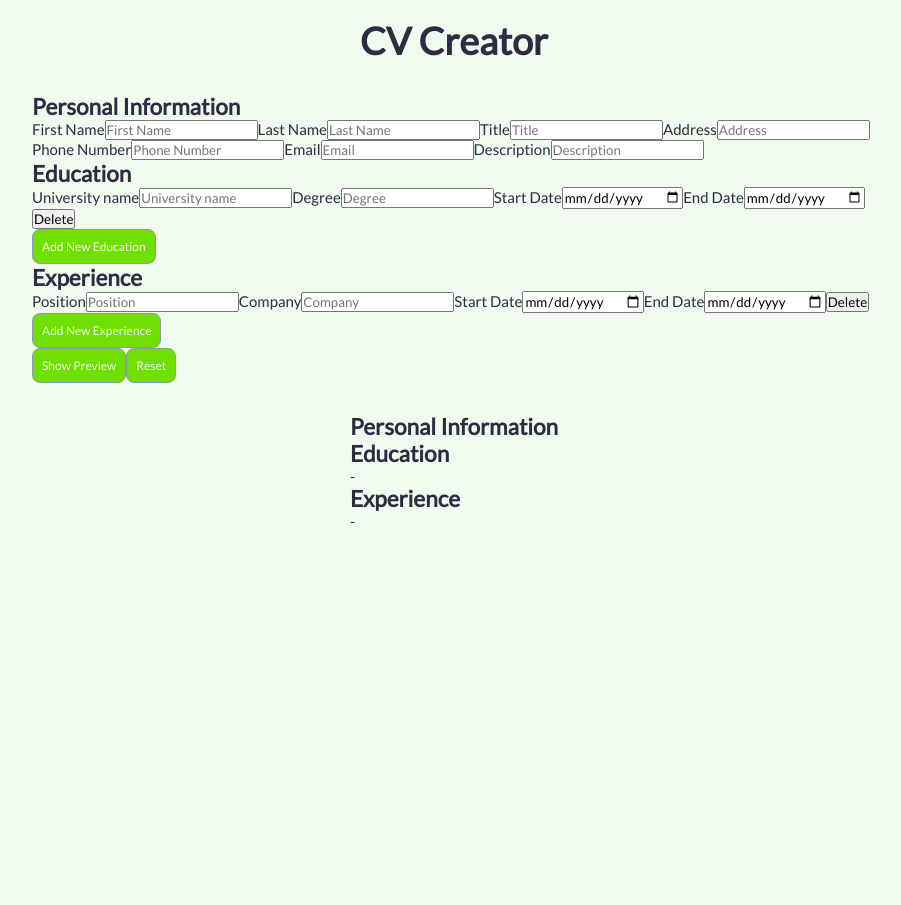
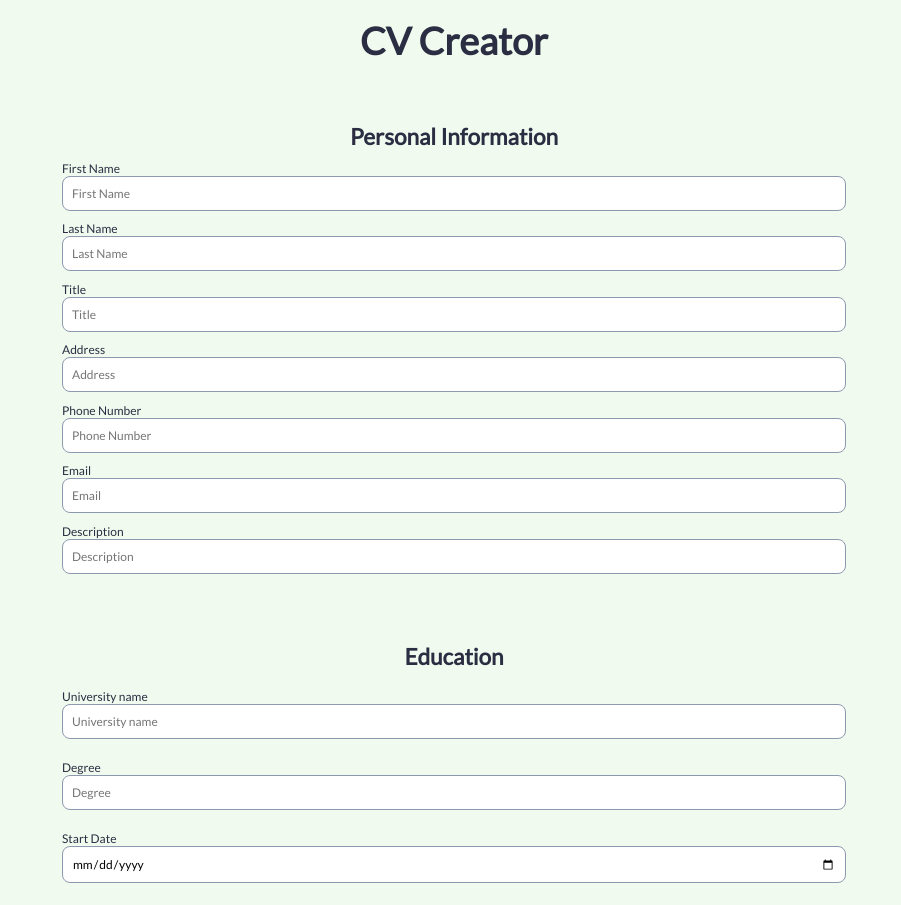
Before and after one commit to berkaysson/cv-creator-app, a React (Create React App) app: page / in a window 1280 px wide. Shown: the top 905 px of the page, without its empty margins (186-1087 px from the left). Before the commit the page ends 800 px from the top, so only its background shows below. Built offline with nearby package versions, Linux system fonts and the light colour scheme.

Commit message:
Implementation of styled-components

```diff
--- a/src/Components/Form/CVForm.js
+++ b/src/Components/Form/CVForm.js
@@ -3,6 +3,15 @@ import Experience from "./Experience";
 import Education from "./Education";
 import React from "react";
 import Button from "../../UIElements/Button";
+import styled from "styled-components";
+
+const Form = styled.form`
+  display: flex;
+  flex-direction: column;
+  gap: var(--gap);
+  padding: var(--padding);
+  width: 100%;
+`
 
 const CVForm = ({
   onChangePersonal,
@@ -17,7 +26,7 @@ const CVForm = ({
   onDeleteExperienceItem,
 }) => {
   return (
-    <form id="form" onSubmit={(e) => onSubmit(e)} onReset={onReset}>
+    <Form id="form" onSubmit={(e) => onSubmit(e)} onReset={onReset}>
       <Personal onChange={onChangePersonal} personalData={CV.Personal} />
       <Education
         educationData={CV.Education}
@@ -32,9 +41,9 @@ const CVForm = ({
         onDeleteItem={onDeleteExperienceItem}
       />
 
-      <Button type={'submit'} text={'Show Preview'} />
-      <Button type={'reset'} text={'Reset'} />
-    </form>
+      <Button type={'submit'} text={'Show Preview'} buttonType='primary'/>
+      <Button type={'reset'} text={'Reset'} buttonType='secondary'/>
+    </Form>
   );
 };
 
--- a/src/Components/Form/Education.js
+++ b/src/Components/Form/Education.js
@@ -1,6 +1,7 @@
 import React from "react";
 import EducationItem from "./EducationItem";
 import Button from "../../UIElements/Button";
+import FormWrapper from "../../UIElements/FormWrapper";
 
 const Education = ({educationData, onChange, onAddItem, onDeleteItem}) => {
   const educationItems = Object.values(educationData).map((item) => (
@@ -13,11 +14,11 @@ const Education = ({educationData, onChange, onAddItem, onDeleteItem}) => {
   ));
 
   return (
-    <div>
+    <FormWrapper>
       <h2>Education</h2>
       {educationItems}
-      <Button text={'Add New Education'} onClick={onAddItem}/>
-    </div>
+      <Button text={'Add New Education'} onClick={onAddItem} buttonType='add'/>
+    </FormWrapper>
   );
 };
 
--- a/src/Components/Form/EducationItem.js
+++ b/src/Components/Form/EducationItem.js
@@ -1,46 +1,51 @@
 import React from "react";
+import InputForm from "../../UIElements/InputForm";
+import Button from "../../UIElements/Button";
+import FormItemWrapper from "../../UIElements/FormItemWrapper";
 
 const EducationItem = ({id, onChange, data, onDelete}) => {
   return (
-    <div id={id}>
-      <label>University name</label>
-      <input
-        type="text"
-        name="UniName"
-        value={data.UniName}
-        onChange={(e)=>onChange(e, id)}
+    <FormItemWrapper>
+      <InputForm
+        labelText="University name"
+        inputType="text"
         placeholder="University name"
+        inputName="UniName"
+        onChange={(e) => onChange(e, id)}
       />
 
-      <label>Degree</label>
-      <input
-        type="text"
-        name="Degree"
-        value={data.Degree}
-        onChange={(e)=>onChange(e, id)}
+      <InputForm
+        labelText="Degree"
+        inputType="text"
         placeholder="Degree"
+        inputName="Degree"
+        onChange={(e) => onChange(e, id)}
       />
 
-      <label>Start Date</label>
-      <input
-        type="date"
-        name="StartDate"
-        value={data.StartDate}
-        onChange={(e)=>onChange(e, id)}
+      <InputForm
+        labelText="Start Date"
+        inputType="date"
+        placeholder="Start Date"
+        inputName="StartDate"
+        onChange={(e) => onChange(e, id)}
       />
 
-      <label>End Date</label>
-      <input
-        type="date"
-        name="EndDate"
-        value={data.EndDate}
-        onChange={(e)=>onChange(e, id)}
+      <InputForm
+        labelText="End Date"
+        inputType="date"
+        placeholder="End Date"
+        inputName="EndDate"
+        onChange={(e) => onChange(e, id)}
       />
 
-      <button onClick={(e) => {onDelete(e, id)}}>
-        Delete
-      </button>
-    </div>
+      <Button
+        onClick={(e) => {
+          onDelete(e, id);
+        }}
+        text="Delete"
+        buttonType='danger'
+      />
+    </FormItemWrapper>
   );
 };
 
--- a/src/Components/Form/Experience.js
+++ b/src/Components/Form/Experience.js
@@ -1,6 +1,7 @@
 import React from "react";
 import ExperienceItem from "./ExperienceItem";
 import Button from "../../UIElements/Button";
+import FormWrapper from "../../UIElements/FormWrapper";
 
 const Experience = ({ experienceData, onChange, onAddItem, onDeleteItem }) => {
   const experienceItems = Object.values(experienceData).map((item) => (
@@ -14,11 +15,11 @@ const Experience = ({ experienceData, onChange, onAddItem, onDeleteItem }) => {
   ));
 
   return (
-    <div>
+    <FormWrapper>
       <h2>Experience</h2>
       {experienceItems}
-      <Button text={'Add New Experience'} onClick={onAddItem}/>
-    </div>
+      <Button text={'Add New Experience'} onClick={onAddItem} buttonType='add'/>
+    </FormWrapper>
   );
 };
 
--- a/src/Components/Form/ExperienceItem.js
+++ b/src/Components/Form/ExperienceItem.js
@@ -1,49 +1,52 @@
 import React from "react";
+import InputForm from "../../UIElements/InputForm";
+import Button from "../../UIElements/Button";
+import FormItemWrapper from "../../UIElements/FormItemWrapper";
 
 const ExperienceItem = ({ id, onChange, data, onDelete }) => {
   return (
-    <div id={id}>
-      <label>Position</label>
-      <input
-        type="text"
-        name="Position"
+    <FormItemWrapper>
+      <InputForm
+        labelText="Position"
+        inputType="text"
+        inputName="Position"
+        placeholder="Position"
+        onChange={(e) => onChange(e, id)}
         value={data.Position}
+      />
+      <InputForm
+        labelText="Company"
+        inputType="text"
+        inputName="Company"
+        placeholder="Company"
         onChange={(e) => onChange(e, id)}
-        placeholder="Position"
+        value={data.Company}
       />
 
-      <label>Company</label>
-      <input
-        type="text"
-        name="Company"
-        value={data.Company}
+      <InputForm
+        labelText="Start Date"
+        inputType="date"
+        inputName="StartDate"
         onChange={(e) => onChange(e, id)}
-        placeholder="Company"
+        value={data.StartDate}
       />
 
-      <label>Start Date</label>
-      <input
-        type="date"
-        name="StartDate"
-        value={data.StartDate}
+      <InputForm
+        labelText="End Date"
+        inputType="date"
+        inputName="EndDate"
         onChange={(e) => onChange(e, id)}
-      />
-      <label>End Date</label>
-      <input
-        type="date"
-        name="EndDate"
         value={data.EndDate}
-        onChange={(e) => onChange(e, id)}
       />
 
-      <button
+      <Button
         onClick={(e) => {
           onDelete(e, id);
         }}
-      >
-        Delete
-      </button>
-    </div>
+        text='Delete'
+        buttonType='danger'
+      />
+    </FormItemWrapper>
   );
 };
 
--- a/src/Components/Form/Personal.js
+++ b/src/Components/Form/Personal.js
@@ -1,72 +1,74 @@
 import React from "react";
+import InputForm from "../../UIElements/InputForm";
+import FormWrapper from "../../UIElements/FormWrapper";
 
 const Personal = ({ onChange, personalData }) => {
   return (
-    <div>
+    <FormWrapper>
       <h2>Personal Information</h2>
-      <label>First Name</label>
-      <input
-        type="text"
-        name="FirstName"
+      <InputForm
+        labelText="First Name"
+        inputType="text"
+        placeholder="First Name"
+        inputName="FirstName"
+        onChange={onChange}
         value={personalData.FirstName}
-        onChange={(e)=>onChange(e)}
-        placeholder="First Name"
       />
 
-      <label>Last Name</label>
-      <input
-        type="text"
-        name="LastName"
+      <InputForm
+        labelText="Last Name"
+        inputType="text"
+        placeholder="Last Name"
+        inputName="LastName"
+        onChange={onChange}
         value={personalData.LastName}
-        onChange={(e)=>onChange(e)}
-        placeholder="Last Name"
       />
 
-      <label>Title</label>
-      <input
-        type="text"
-        name="Title"
+      <InputForm
+        labelText="Title"
+        inputType="text"
+        placeholder="Title"
+        inputName="Title"
+        onChange={onChange}
         value={personalData.Title}
-        onChange={(e)=>onChange(e)}
-        placeholder="Title"
       />
 
-      <label>Address</label>
-      <input
-        type="text"
-        name="Adress"
+      <InputForm
+        labelText="Address"
+        inputType="text"
+        placeholder="Address"
+        inputName="Adress"
+        onChange={onChange}
         value={personalData.Adress}
-        onChange={(e)=>onChange(e)}
-        placeholder="Address"
       />
 
-      <label>Phone Number</label>
-      <input
-        type="tel"
-        name="Number"
+      <InputForm
+        labelText="Phone Number"
+        inputType="tel"
+        placeholder="Phone Number"
+        inputName="Number"
+        onChange={onChange}
         value={personalData.Number}
-        onChange={(e)=>onChange(e)}
-        placeholder="Phone Number"
       />
 
-      <label>Email</label>
-      <input
-        type="email"
-        name="Email"
+      <InputForm
+        labelText="Email"
+        inputType="email"
+        placeholder="Email"
+        inputName="Email"
+        onChange={onChange}
         value={personalData.Email}
-        onChange={(e)=>onChange(e)}
-        placeholder="Email"
       />
 
-      <label>Description</label>
-      <input
-        type="text"
-        name="Description"
+      <InputForm
+        labelText="Description"
+        inputType="text"
+        placeholder="Description"
+        inputName="Description"
+        onChange={onChange}
         value={personalData.Description}
-        onChange={(e)=>onChange(e)}
-        placeholder="Description"
       />
-    </div>
+    </FormWrapper>
   );
 };
 
```
